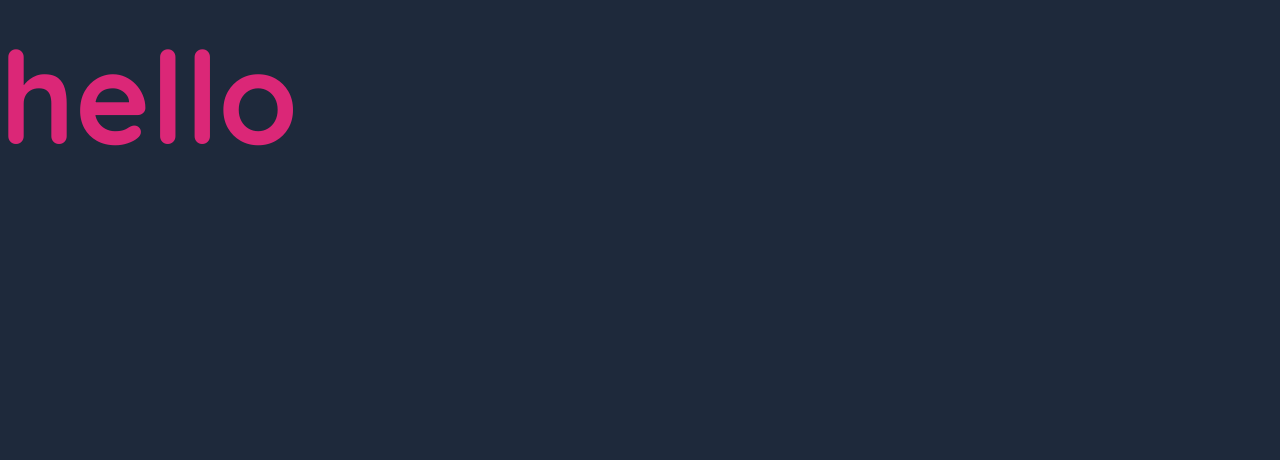
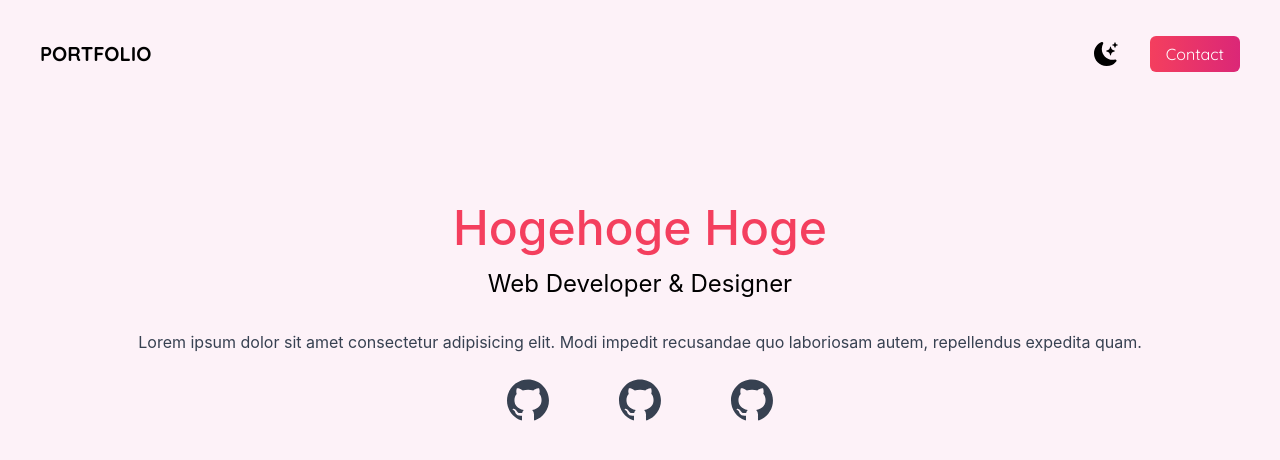
Before and after one commit to ShainaWada/portfolio, a Next.js app: page / in a window 1280 px wide. Shown: the top 460 px of the page. Built offline with nearby package versions, Linux system fonts and the light colour scheme.

Commit message:
added header

```diff
--- a/package.json
+++ b/package.json
@@ -18,6 +18,7 @@
     "next": "13.1.6",
     "react": "18.2.0",
     "react-dom": "18.2.0",
+    "react-icons": "^4.7.1",
     "typescript": "4.9.5"
   },
   "devDependencies": {
--- a/src/app/head.tsx
+++ b/src/app/head.tsx
@@ -1,10 +1,10 @@
 export default function Head() {
   return (
     <>
-      <title>Create Next App</title>
+      <title>PORTFOLIO</title>
       <meta content="width=device-width, initial-scale=1" name="viewport" />
       <meta name="description" content="Generated by create next app" />
       <link rel="icon" href="/favicon.ico" />
     </>
-  )
+  );
 }
--- a/src/app/page.tsx
+++ b/src/app/page.tsx
@@ -1,11 +1,44 @@
 import './globals.css';
+import { BsFillMoonStarsFill } from 'react-icons/bs';
+import { AiFillGithub } from 'react-icons/ai';
 
 export default function Home() {
   return (
     <>
-      <main className="w-full h-screen bg-slate-800">
-        <section className="font-body text-[128px] font-extrabold text-pink-600">
-          hello
+      <main className="bg-pink-50 px-10">
+        <section className="min-h-screen">
+          <nav className="py-10 mb-12 flex justify-between">
+            <h1 className="text-xl font-body font-black">PORTFOLIO</h1>
+            <ul className="flex items-center">
+              <li>
+                <BsFillMoonStarsFill className="cursor-pointer text-2xl" />
+              </li>
+              <li>
+                <a
+                  className="bg-gradient-to-r from-rose-500 to-pink-600 text-white font-body px-4 py-2 rounded-md ml-8"
+                  href="#"
+                >
+                  Contact
+                </a>
+              </li>
+            </ul>
+          </nav>
+          <div className="text-center  p-10">
+            <h2 className="text-5xl py-2 text-rose-500 font-medium">
+              Hogehoge Hoge
+            </h2>
+            <h3 className="text-2xl py-2 ">Web Developer & Designer</h3>
+            <p className="text-md py-5 leading-7 text-gray-700">
+              Lorem ipsum dolor sit amet consectetur adipisicing elit. Modi
+              impedit recusandae quo laboriosam autem, repellendus expedita
+              quam.
+            </p>
+            <div className="text-5xl flex justify-center gap-16 text-gray-700">
+              <AiFillGithub />
+              <AiFillGithub />
+              <AiFillGithub />
+            </div>
+          </div>
         </section>
       </main>
     </>
```
Also changed, not shown: 1 other file (tests, documents, lock files or other folders).
